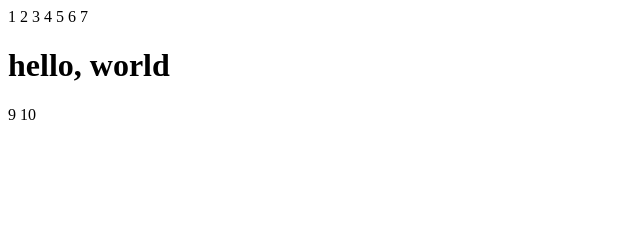
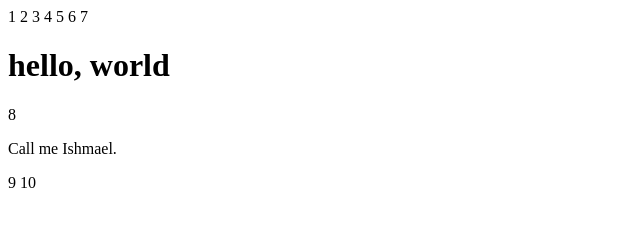
Before and after one commit to helloaivz/website, a plain HTML site: page index.html in a window 1280 px wide. Shown: the whole page, without its empty margins (0-640 px from the left). Drawn offline with Linux system fonts and the light colour scheme.

Commit message:
Add p tag "Call me Ishmael"

```diff
--- a/index.html
+++ b/index.html
@@ -5,6 +5,6 @@
  5  </head>
  6  <body>
  7    <h1>hello, world</h1>
-
+ 8    <p>Call me Ishmael.</p>
  9  </body>
 10</html>
```
